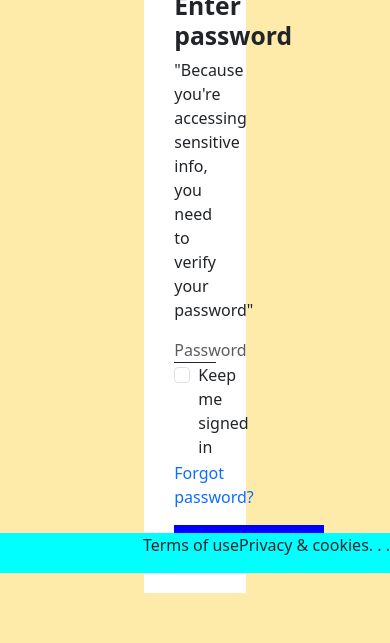
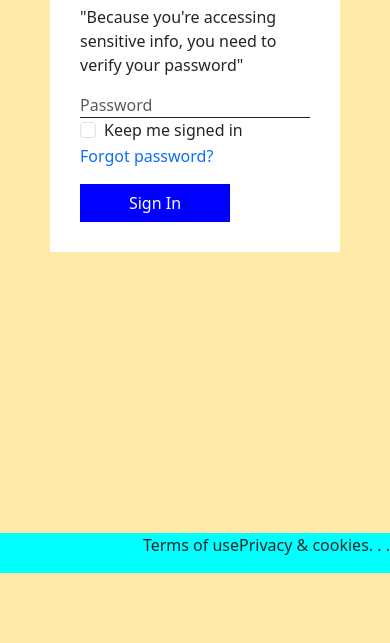
Before and after one commit to Akocity/Widows-task, a plain HTML site: page window.html in a window 390 px wide. Shown: the part 271-914 px from the top of the page. After the commit the page ends 844 px from the top, so only its background shows below. Drawn offline with nearby package versions, Linux system fonts and the light colour scheme.

Commit message:
second commit

```diff
--- a/styles.css
+++ b/styles.css
@@ -70,3 +70,53 @@ footer{
     display: flex;
     justify-content: end;
 }
+
+@media screen and (max-width:1400px){
+    .container1{
+        width: 100%;
+    }
+
+        .btn1{
+            justify-content: end;
+        }
+}
+
+@media screen and (max-width:1200px){
+    .container1 {
+        width: 100%;
+    }
+
+    .btn1{
+        justify-content: end;
+    }
+
+}
+
+
+
+@media screen and (max-width:768px){
+    .container1{
+        width: 100%;
+}
+.btn1{
+    justify-content: end;
+}
+}
+
+@media screen and (max-width:600px){
+    .container1{
+        width: 100%;
+}
+.btn1{
+    justify-content: end;
+}
+}
+
+@media  screen and (max-width:420px) {
+    .container1{
+        width: 100%;
+}
+.btn1{
+    justify-content: end;
+}
+}
```
